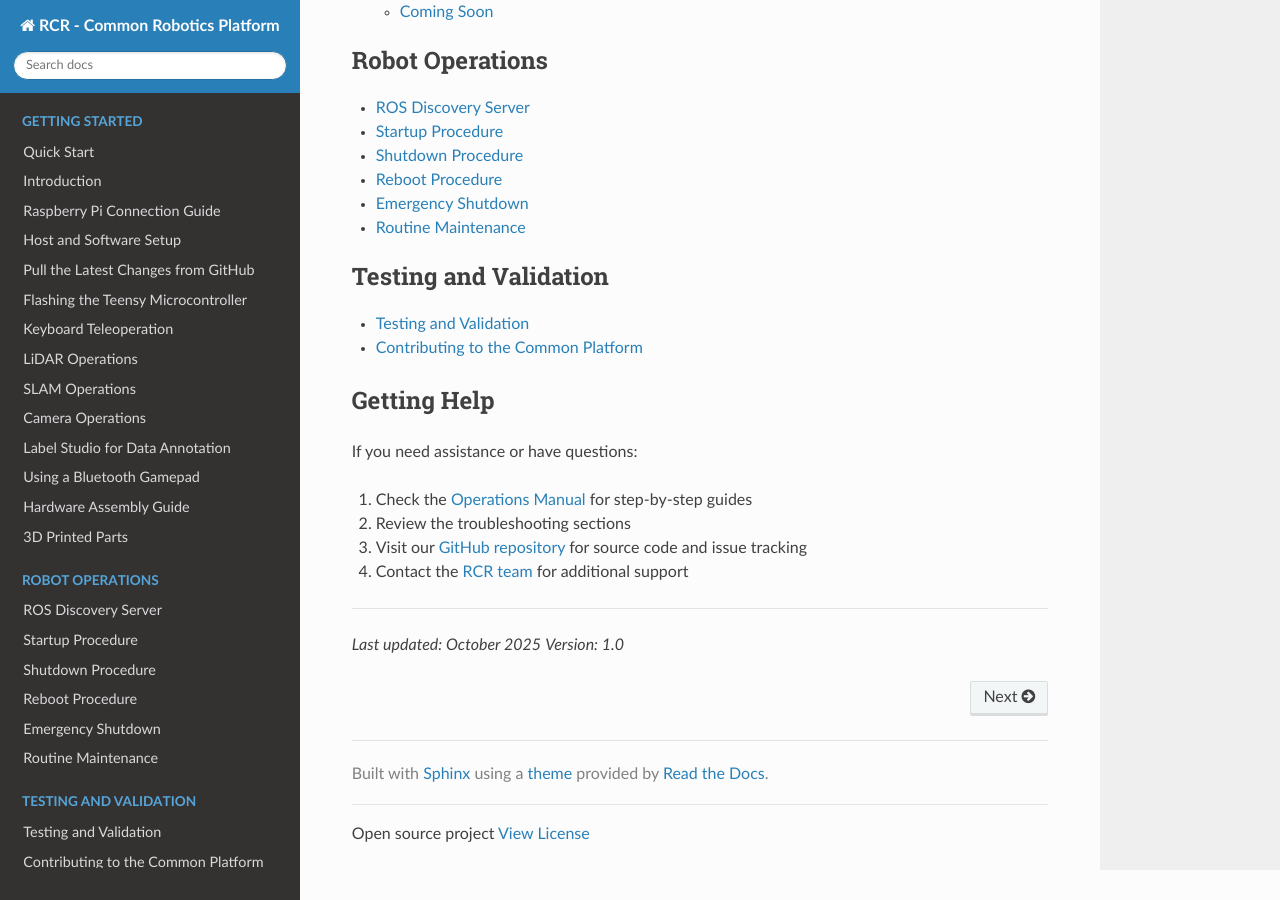
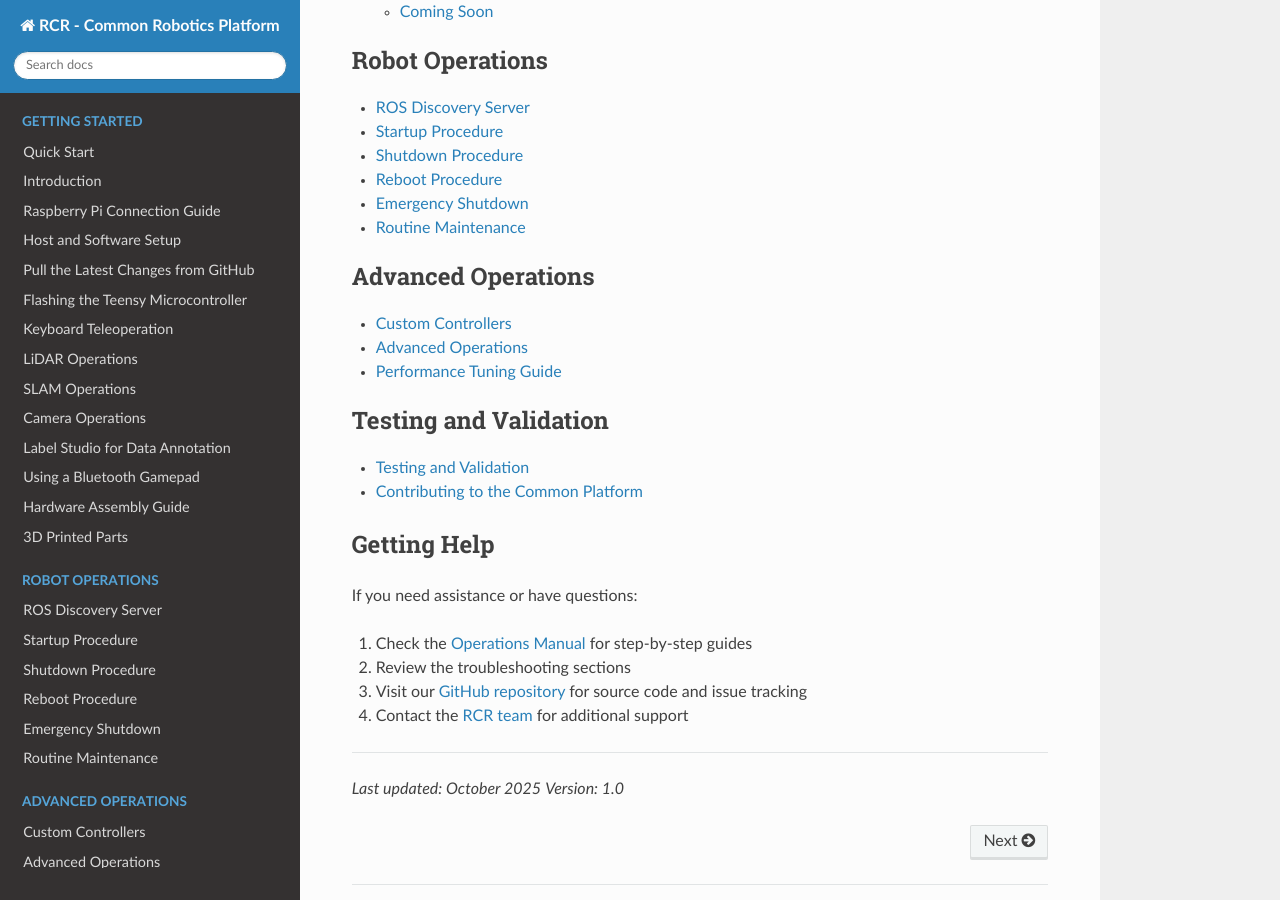
Before and after one commit to RoseCityRobotics/common_platform, a Sphinx documentation site: the page built from docs/source/index.md, in a window 1280 px wide and 900 px high, scrolled down 2523 px. Built offline with Sphinx 7.4.7 and the Read the Docs theme 3.1.0, drawn with Linux system fonts in a browser that asks for light colours; pages that are not in the unit, such as notebooks, are missing from menus.

Commit message:
adding back advanced operations

````diff
--- a/docs/source/index.md
+++ b/docs/source/index.md
@@ -47,6 +47,15 @@ operations/maintenance
 
 ```{toctree}
 :maxdepth: 1
+:caption: Advanced Operations
+
+operations/advanced/custom_controllers
+operations/advanced/index
+operations/advanced/performance_tuning
+```
+
+```{toctree}
+:maxdepth: 1
 :caption: Testing and Validation
 
 testing
````
